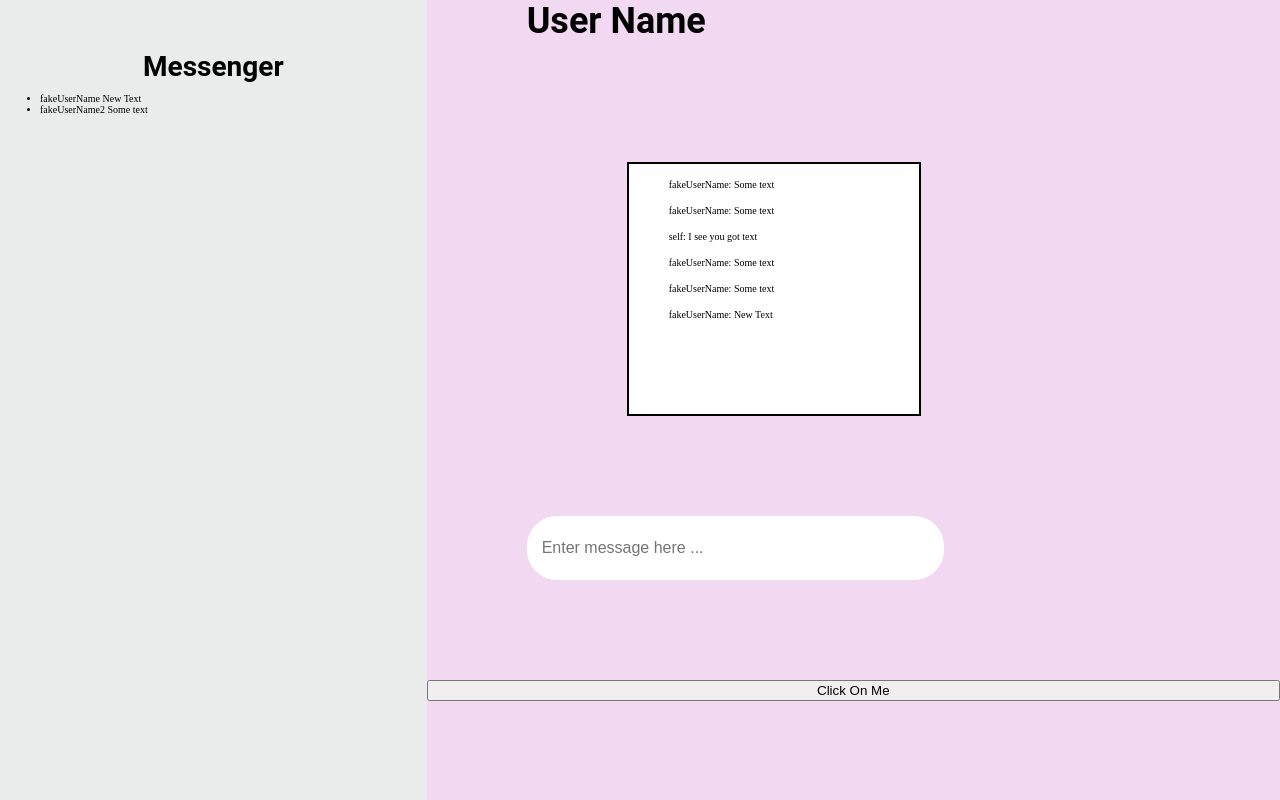
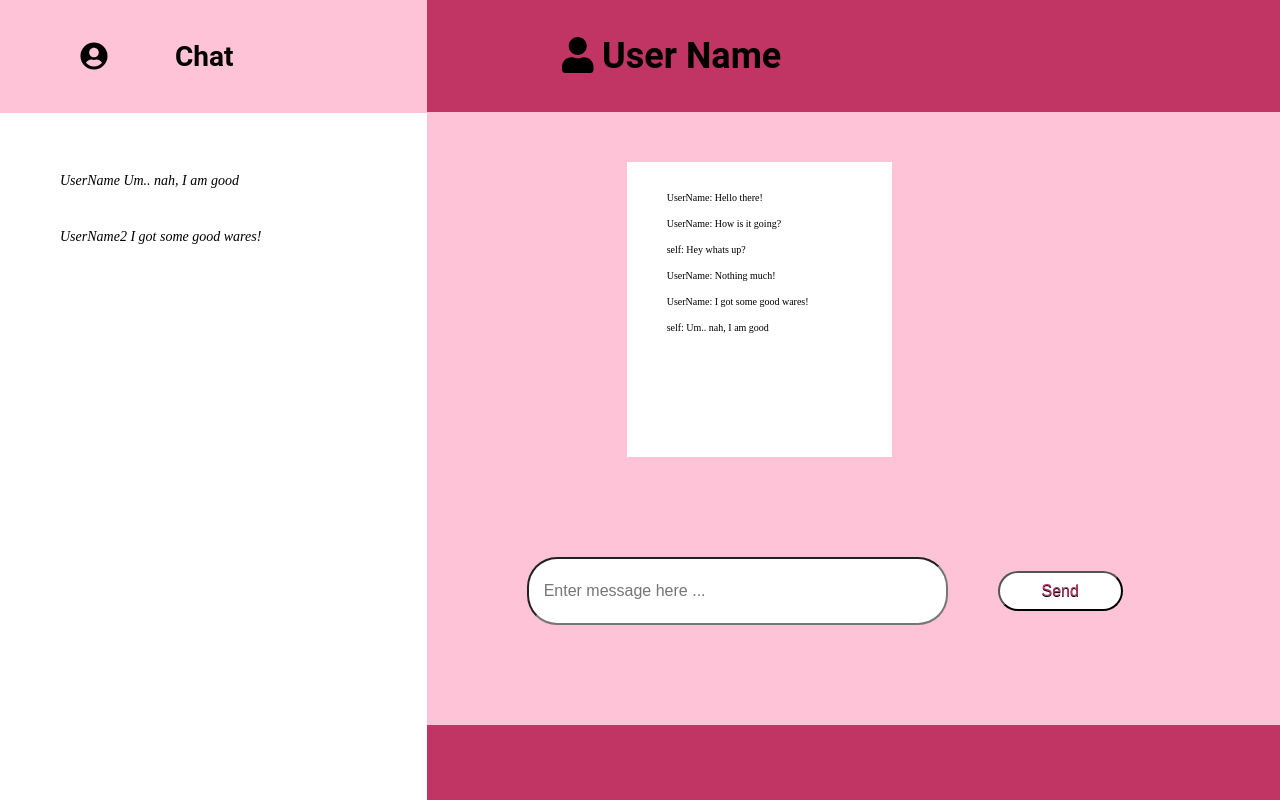
Before and after one commit to TofuSupreme/chatapp_vue, a Vue app: page / in a window 1280 px wide. Built offline with nearby package versions, Linux system fonts and the light colour scheme.

Commit message:
Style and CSS updates

```diff
--- a/src/App.vue
+++ b/src/App.vue
@@ -1,7 +1,13 @@
+
 <template>
     <div class="grid_container">
         <div class="left_panel">
-            <span class="messenger_Logo">Messenger</span>
+            <div class="meseenger_header">
+            <span class="messenger_logo">
+            <font-awesome-icon icon="user-circle" class="profile_icon"/>
+                    Chat
+                    </span>
+                    </div>
 
             <!-- Display the rooms list -->
             <ul class="room_list">
@@ -18,9 +24,11 @@
 
         <div class="right_panel">
             <div class="user_header">
-                <span class="userName_ID">User Name</span>
+                <span class="userName_ID">
+                    <font-awesome-icon icon="user"/>
+                    User Name</span>
             </div>
-
+            <div class="messenger_body">
             <ul class="chat_box">
                 <li
                     class="chat_box_messages"
@@ -38,18 +46,20 @@
                 placeholder="Enter message here ..."
                 v-model="input"
             />
-
-            <button @click="onSubmit">Click On Me</button>
+            <button @click="onSubmit" class="messenger_button">Send</button>
+            </div>
         </div>
     </div>
 </template>
 
 <script>
+
 export default {
     name: 'App',
     components: {
 
     },
+
     data() {
         return {
             input: "",
@@ -57,57 +67,57 @@ export default {
             rooms: {
                 '1': {
                     id: '1',
-                    users: ['fakeUserName','self'], // Strings
+                    users: ['UserName','self'], // Strings
                     messages: [ // Objects
                         {
-                            from: 'fakeUserName',
-                            text: 'Some text'
+                            from: 'UserName',
+                            text: 'Hello there!'
                         },
                         {
-                            from: 'fakeUserName',
-                            text: 'Some text'
+                            from: 'UserName',
+                            text: 'How is it going?'
                         },
                         {
                             from: 'self',
-                            text: 'I see you got text'
+                            text: 'Hey whats up?'
                         },
                         {
-                            from: 'fakeUserName',
-                            text: 'Some text'
+                            from: 'UserName',
+                            text: 'Nothing much!'
                         },
                         {
-                            from: 'fakeUserName',
-                            text: 'Some text'
+                            from: 'UserName',
+                            text: 'I got some good wares!'
                         },
                         {
-                            from: 'fakeUserName',
-                            text: 'New Text'
+                            from: 'self',
+                            text: 'Um.. nah, I am good'
                         },
                     ]
                 },
                 '2': {
                     id: '2',
-                    users: ['fakeUserName2','self'], // Strings
+                    users: ['UserName2','self'], // Strings
                     messages: [ // Objects
                         {
-                            from: 'fakeUserName2',
-                            text: 'Some text'
+                            from: 'UserName2',
+                            text: 'Hey there, long time no see!'
                         },
                         {
-                            from: 'fakeUserName2',
-                            text: 'Some text'
+                            from: 'UserName2',
+                            text: 'Do you remember me?'
                         },
                         {
                             from: 'self',
-                            text: 'I see you got text'
+                            text: 'Oh yeah! I remember you!'
                         },
                         {
-                            from: 'fakeUserName2',
-                            text: 'Some text'
+                            from: 'UserName2',
+                            text: 'Its been a while but...'
                         },
                         {
-                            from: 'fakeUserName2',
-                            text: 'Some text'
+                            from: 'UserName2',
+                            text: 'I got some good wares!'
                         },
                     ]
                 },
@@ -151,29 +161,56 @@ body {
 .left_panel {
     display: flex;
     flex-direction: column;
-    background: rgba(212, 216, 216, 0.48);
     opacity: 1;
     overflow: auto;
 }
 
-.messenger_Logo {
+.meseenger_header {
+    background:#ffc3d7;
+    padding: 40px;
+}
+.messenger_logo {
     color: rgba(0, 0, 0, 1);
     font-family: Roboto;
     font-weight: Bold;
     font-size: 28px;
     opacity: 1;
-    text-align: center;
-    margin-top: 50px;
+    padding: 40px;
+
+}
+
+.profile_icon {
+    padding-right: 10px;
+    margin-right: 50px;
+}
+
+.room_list {
+padding-top: 30px;
+}
+
+.room_list:hover {
+    cursor: pointer;
+}
+.room {
+    padding: 20px;
+    list-style: none;
+    font-size: 14px;
+    font-style: italic;
 }
 
 .right_panel {
         display: flex;
         flex-direction: column;
-        background: #f1d9f1;
         opacity: 1;
         overflow: hidden;
+        background-color: #c03563;
+
 }
 
+.user_header {
+    padding: 35px;
+    background-color: #c03563
+}
 .userName_ID {
     color: rgba(0, 0, 0, 1);
     font-family: Roboto;
@@ -182,13 +219,16 @@ body {
     margin-left: 100px;
     opacity: 1;
 }
-
+.messenger_body {
+    background:#ffc3d7;
+}
 .chat_box {
-    margin: 120px 0 0 200px;
-    width: 250px;
+    margin: 50px 0 0 200px;
+    width: 225px;
     height: 250px;
-    background: rgba(255, 255, 255, 1);
-    border: 2px solid black;
+    padding-bottom: 30px;
+    padding-top: 15px;
+    background-color: white;
 }
 
 .chat_box_messages {
@@ -204,7 +244,6 @@ body {
     opacity: 1;
     overflow: hidden;
     border-radius: 30px;
-    border: none;
 }
 
 input[type="text"] {
@@ -219,5 +258,17 @@ input[type="text"]:focus {
 
 }
 
-
+.messenger_button {
+    background-color: white;
+    border-radius: 28px;
+    height: 40px;
+    width: 125px;
+    margin-left: -50px;
+    display: inline-block;
+    cursor: pointer;
+    color: #c03563;
+    font-size: 16px;
+    text-decoration: none;
+    text-shadow: 0px 1px 0px black;
+}
 </style>
--- a/src/main.js
+++ b/src/main.js
@@ -1,4 +1,12 @@
 import { createApp } from 'vue'
 import App from './App.vue'
 
-createApp(App).mount('#app')
+import { library } from "@fortawesome/fontawesome-svg-core";
+import { faPhone, faUserCircle, faUser } from "@fortawesome/free-solid-svg-icons";
+
+library.add(faPhone, faUserCircle, faUser)
+import { FontAwesomeIcon } from "@fortawesome/vue-fontawesome"
+
+createApp(App)
+    .component("font-awesome-icon", FontAwesomeIcon)
+    .mount('#app')
```
Also changed, not shown: package.json (+7 -1 lines), 1 other file (tests, documents, lock files or other folders).
